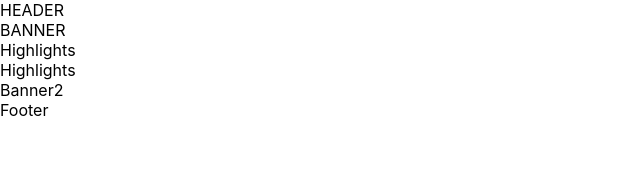
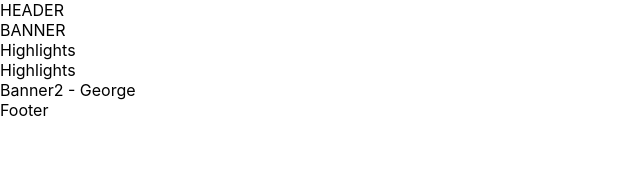
Before and after one commit to RafaelGadelhaSantiago/dc-project, a React (Create React App) app: page / in a window 1280 px wide. Shown: the top 170 px of the page, without its empty margins (0-640 px from the left). Built offline with nearby package versions, Linux system fonts and the light colour scheme.

Commit message:
Adicionei meu nome George

```diff
--- a/src/Banner2.jsx
+++ b/src/Banner2.jsx
@@ -2,7 +2,7 @@ function Banner2() {
     return (
         <div>
             <div>
-                Banner2
+                Banner2 - George
             </div>
 
         </div>
```
